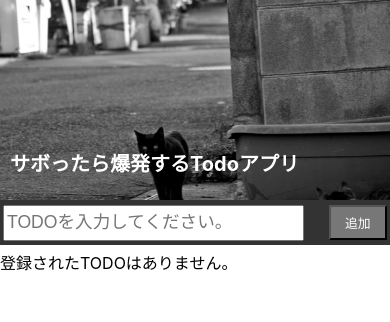
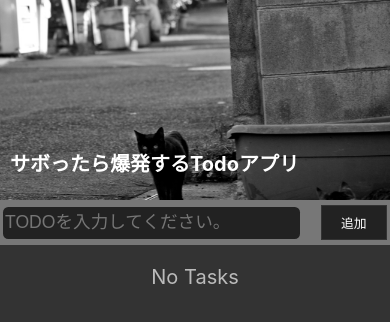
Before and after one commit to Kazuya-dx/bakuhatodo, a React (Create React App) app: page / in a window 390 px wide. Shown: the top 322 px of the page. Built offline with nearby package versions, Linux system fonts and the light colour scheme.

Commit message:
sass修正

```diff
--- a/src/App.scss
+++ b/src/App.scss
@@ -1,5 +1,6 @@
 body {
     margin: 0;
+    background-color: #333;
 }
 
 .wrapper {
@@ -8,5 +9,5 @@ body {
 }
 
 .container {
-    margin-top: 5px;
+    margin: 0 10px;
 }
--- a/src/components/TaskInput.scss
+++ b/src/components/TaskInput.scss
@@ -6,7 +6,7 @@
         position: relative;
         width: 100%;
         height: 45px;
-        background-color: #333;
+        background-color: #777;
 
         input {
             position: absolute;
@@ -17,6 +17,10 @@
             height: 30px;
             width: 75%;
             font-size: 1.1em;
+            background-color: #222;
+            color: #eee;
+            border: 0;
+            border-radius: 0.3em;
         }
 
         button {
@@ -26,8 +30,9 @@
             bottom: 5px;
             right: 3px;
             color: white;
-            width: 15%;
-            background-color: #777;
+            width: 17%;
+            background-color: #222;
+            border: 1px solid #333;
             font-size: 0.8em;
         }
     }
--- a/src/components/TaskList.scss
+++ b/src/components/TaskList.scss
@@ -2,17 +2,25 @@
 @media screen and (max-width: 896px) { }
 /* スマホ用 */
 @media screen and (max-width: 480px) {
+    .no-task {
+        margin-top: 20px;
+        text-align: center;
+        color: #bbb;
+        font-size: 20px;
+    }
     ul {
         width: 100%;
         padding: 0;
 
         li {
+            display: block;
             margin-bottom: 15px;
             padding: 10px;
-            height: 125px;
-            background-color: #333;
+            height: 110px;
+            background-color: #2563a1;
             color: white;
             list-style-type: none;
+            border-radius: 0.45em;
 
             button {
                 color: white;
--- a/src/components/TaskList.tsx
+++ b/src/components/TaskList.tsx
@@ -26,7 +26,7 @@ const TaskList: React.FC = () => {
     return (
         <div>
             {
-                tasks.length <= 0 ? '登録されたTODOはありません。' :
+                tasks.length <= 0 ? <div className="no-task">No Tasks</div> :
                     <ul>
                         {tasks.map(task => (
                             <TaskItem key={task.id} task={task} />
--- a/src/modules/tasksModule.ts
+++ b/src/modules/tasksModule.ts
@@ -46,12 +46,12 @@ const tasksModule = createSlice({
                     task.done = !task.done;
                     tmp.setDate(tmp.getDate() + 1);
                     task.limitDate = tmp;
-                    task.limit += 10000;
+                    task.limit += 86400000;
                 } else {
                     task.done = !task.done;
                     tmp.setDate(tmp.getDate() - 1);
                     task.limitDate = tmp;
-                    task.limit -= 10000;
+                    task.limit -= 86400000;
                 }
             }
         },
```
